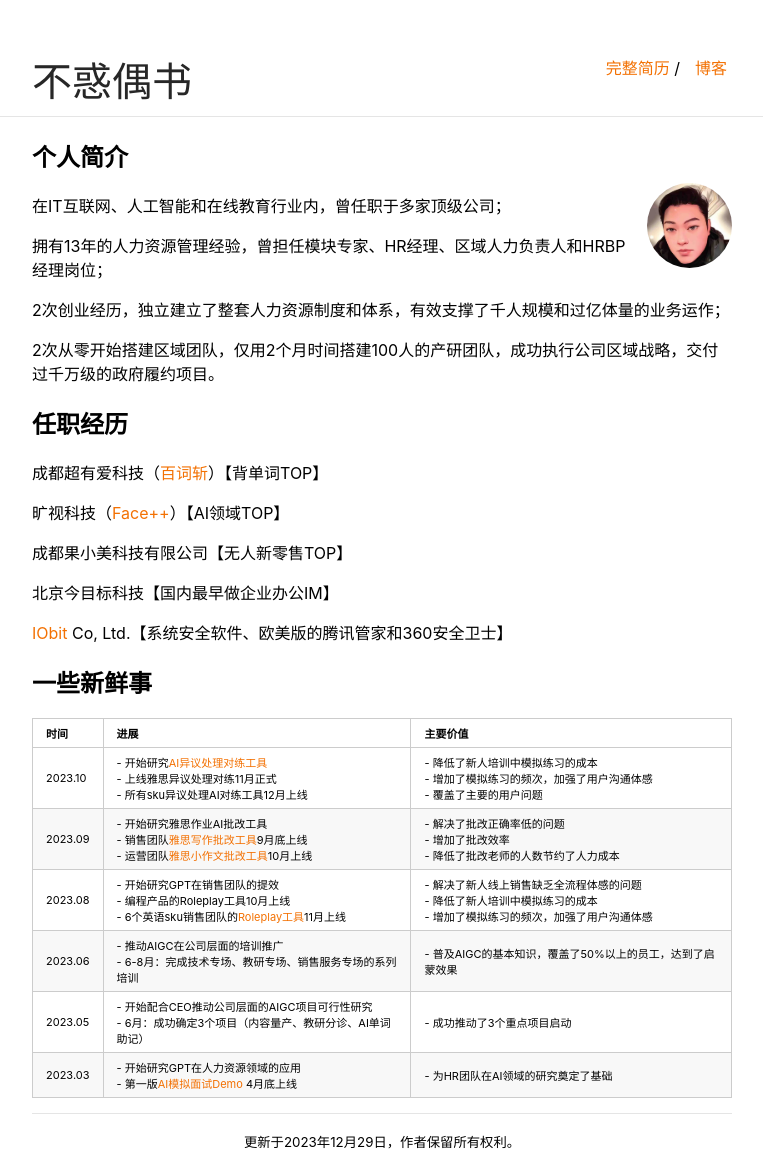
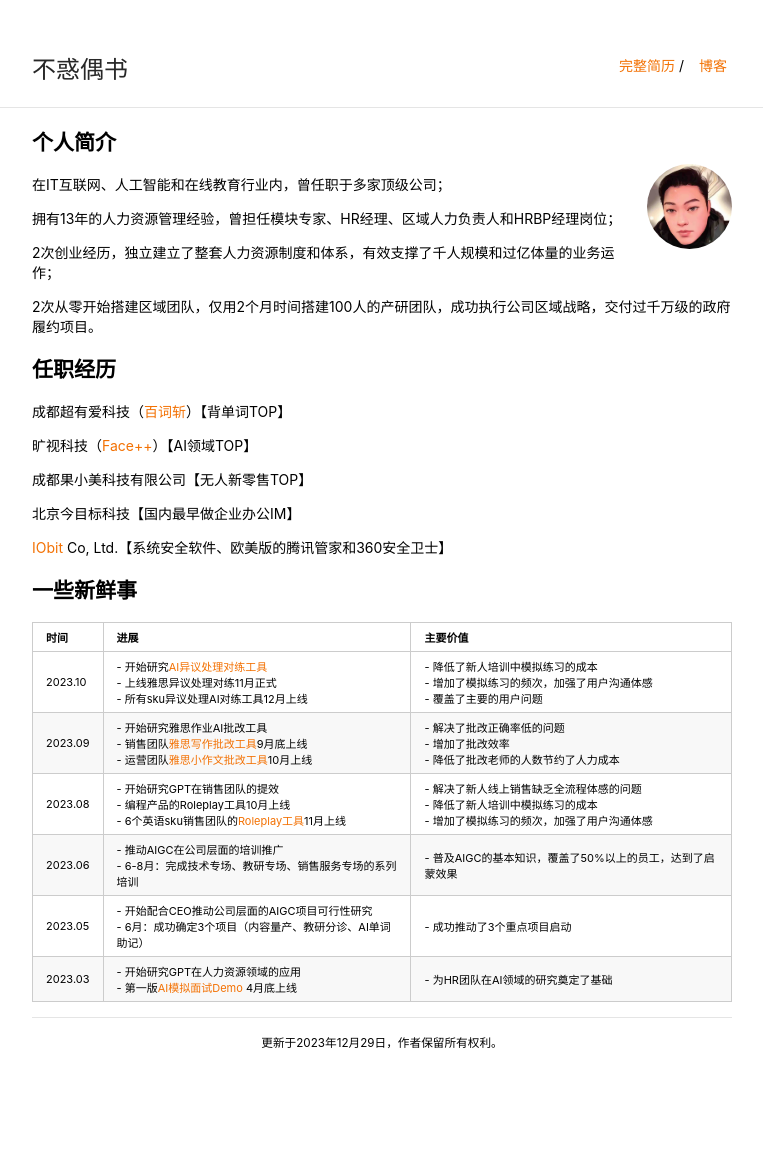
Before and after one commit to Harteyang/index, a Jekyll site: the page built from index.md, in a window 1280 px wide. Shown: the whole page, without its empty margins (258-1021 px from the left). Built offline with Jekyll 4.4.1, drawn with Linux system fonts in a browser that asks for light colours; after the commit the page ends 1050 px from its top, so only the background shows below that.

Commit message:
Update _style.scss

```diff
--- a/_sass/_style.scss
+++ b/_sass/_style.scss
@@ -11,8 +11,9 @@ html {
 }
 body {
     margin: 0;
-    font-family: "Inconsolata";
+    font-family: -apple-system, BlinkMacSystemFont, "Segoe UI", Roboto, "Helvetica Neue", Arial, sans-serif;
     height: 100%;
+    font-size: 14px; /* 调整这个值来改变全局字体大小 */
 }
 a {
     text-decoration: none;
@@ -33,9 +34,13 @@ hr {
  */
 
 #author-name {
-    font-size: 40px;
+    font-size: 24px; /* 调整导航栏标题字体大小 */
     color: #272727;
     display: inline-block;
+}
+
+.nav-list a {
+    font-size: 14px; /* 调整导航栏链接字体大小 */
 }
 .navbar {
     padding: 50px 0 50px 0;
```
